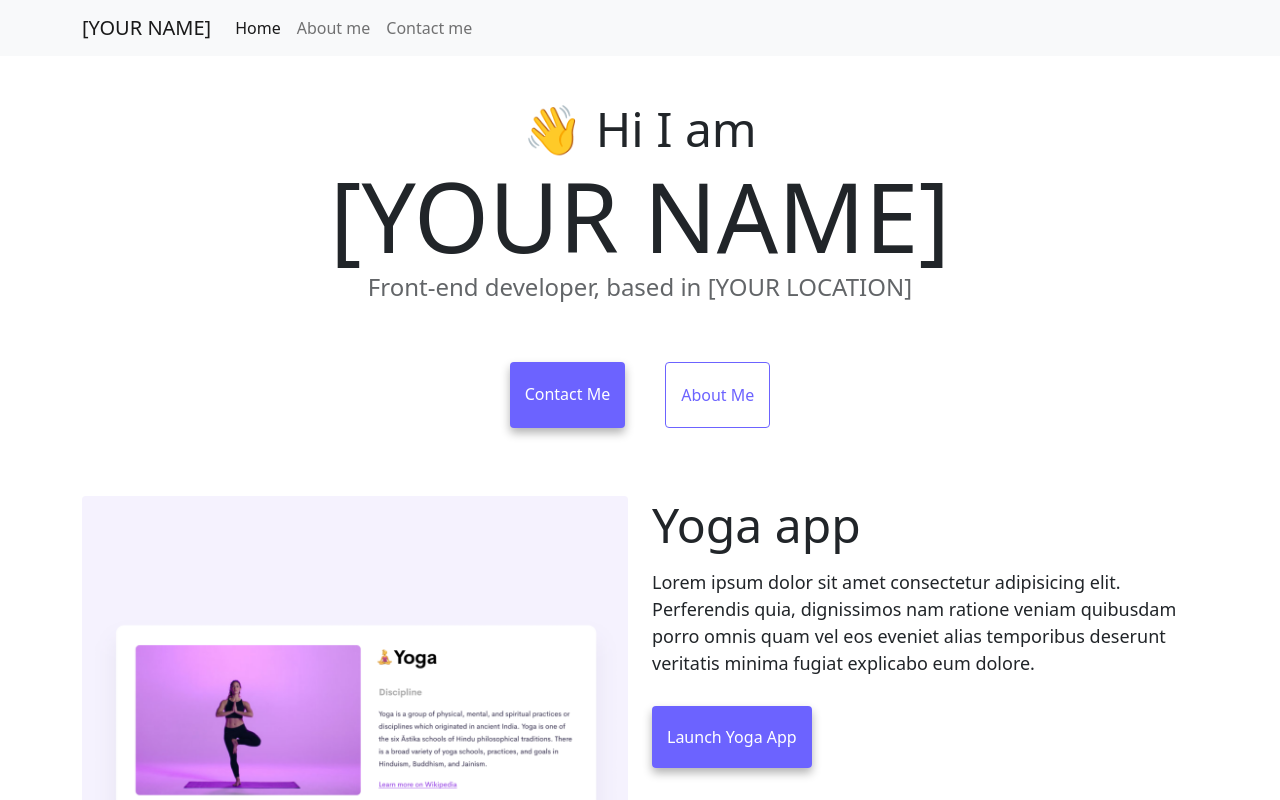
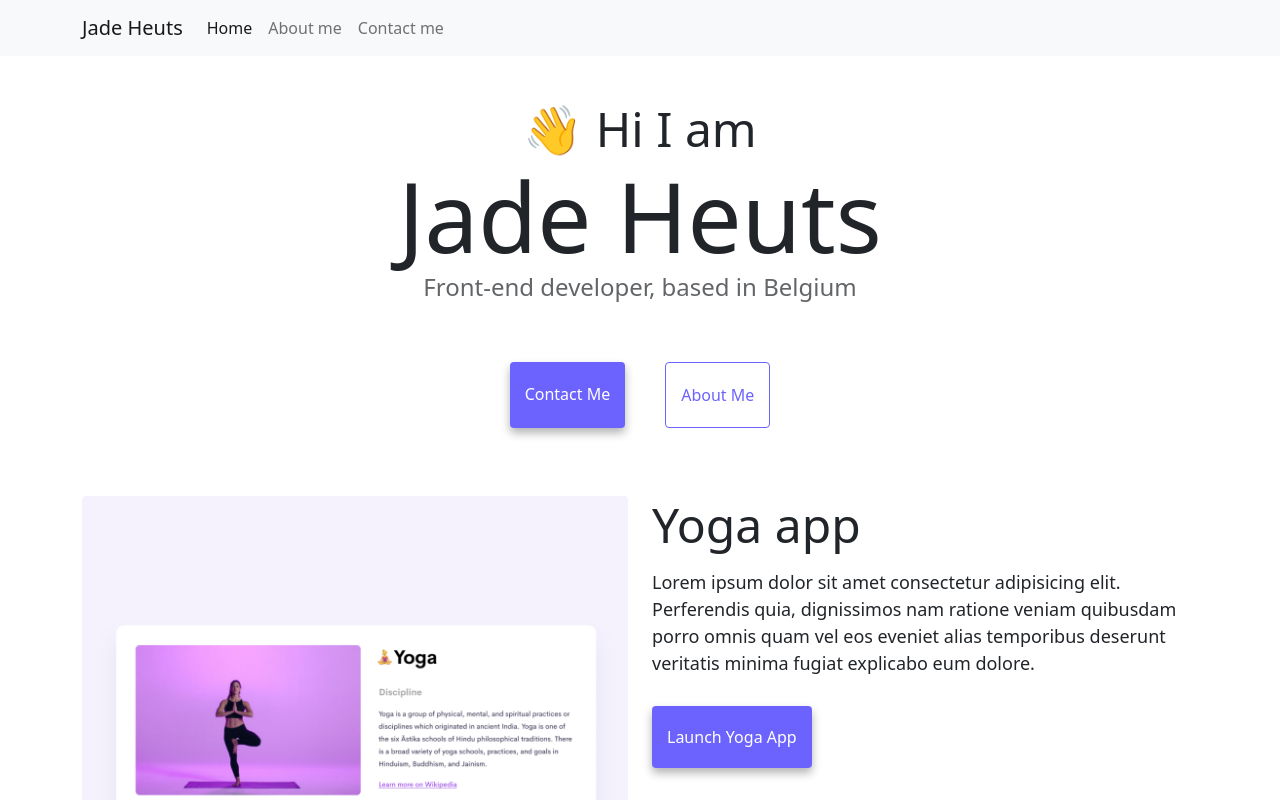
Before and after one commit to JadeHeuts/Personal-page, a plain HTML site: page index.html in a window 1280 px wide. Shown: the top 800 px of the page. Drawn offline with nearby package versions, Linux system fonts and the light colour scheme.

Commit message:
Added personal information

```diff
--- a/index.html
+++ b/index.html
@@ -4,7 +4,7 @@
     <meta charset="UTF-8" />
     <meta http-equiv="X-UA-Compatible" content="IE=edge" />
     <meta name="viewport" content="width=device-width, initial-scale=1.0" />
-    <title>[YOUR NAME]</title>
+    <title>Homepage Jade Heuts</title>
     <link
       href="https://cdn.jsdelivr.net/npm/bootstrap@5.0.0-beta2/dist/css/bootstrap.min.css"
       rel="stylesheet"
@@ -21,7 +21,7 @@
   <body>
     <nav class="navbar navbar-expand-lg navbar-light bg-light fixed-top">
       <div class="container">
-        <a class="navbar-brand" href="index.html">[YOUR NAME]</a>
+        <a class="navbar-brand" href="index.html">Jade Heuts</a>
         <button
           class="navbar-toggler"
           type="button"
@@ -51,8 +51,8 @@
       </div>
     </nav>
     <h2 class="text-center">👋 Hi I am</h2>
-    <h1 class="text-center">[YOUR NAME]</h1>
-    <h3 class="text-center">Front-end developer, based in [YOUR LOCATION]</h3>
+    <h1 class="text-center">Jade Heuts</h1>
+    <h3 class="text-center">Front-end developer, based in Belgium</h3>
     <div class="navigation-links mb-5">
       <a href="about.html#contact" class="primary-link">Contact me</a>
       <a href="about.html" class="secondary-link">About me</a>
```
Also changed, not shown: about.html (+7 -5 lines).
